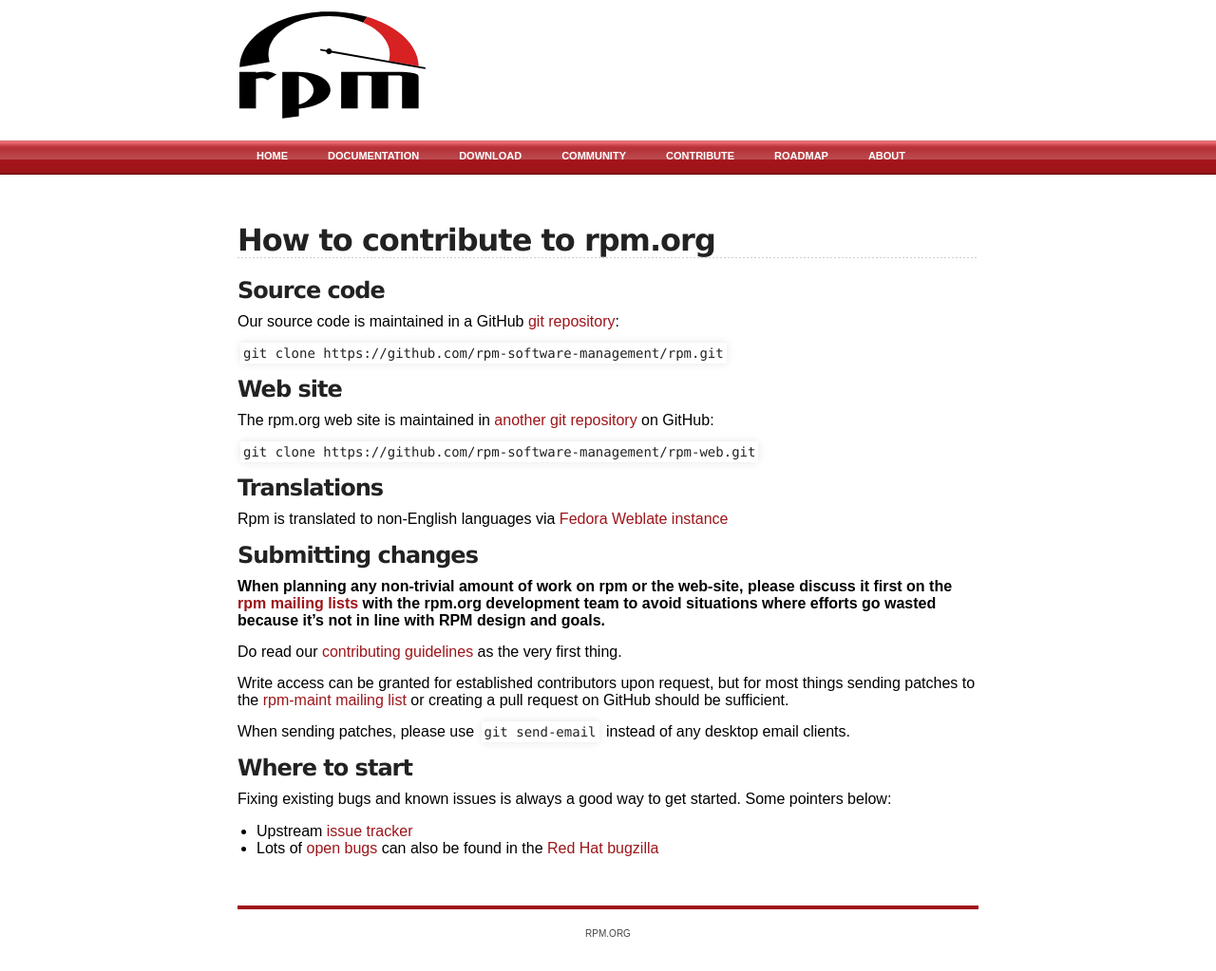
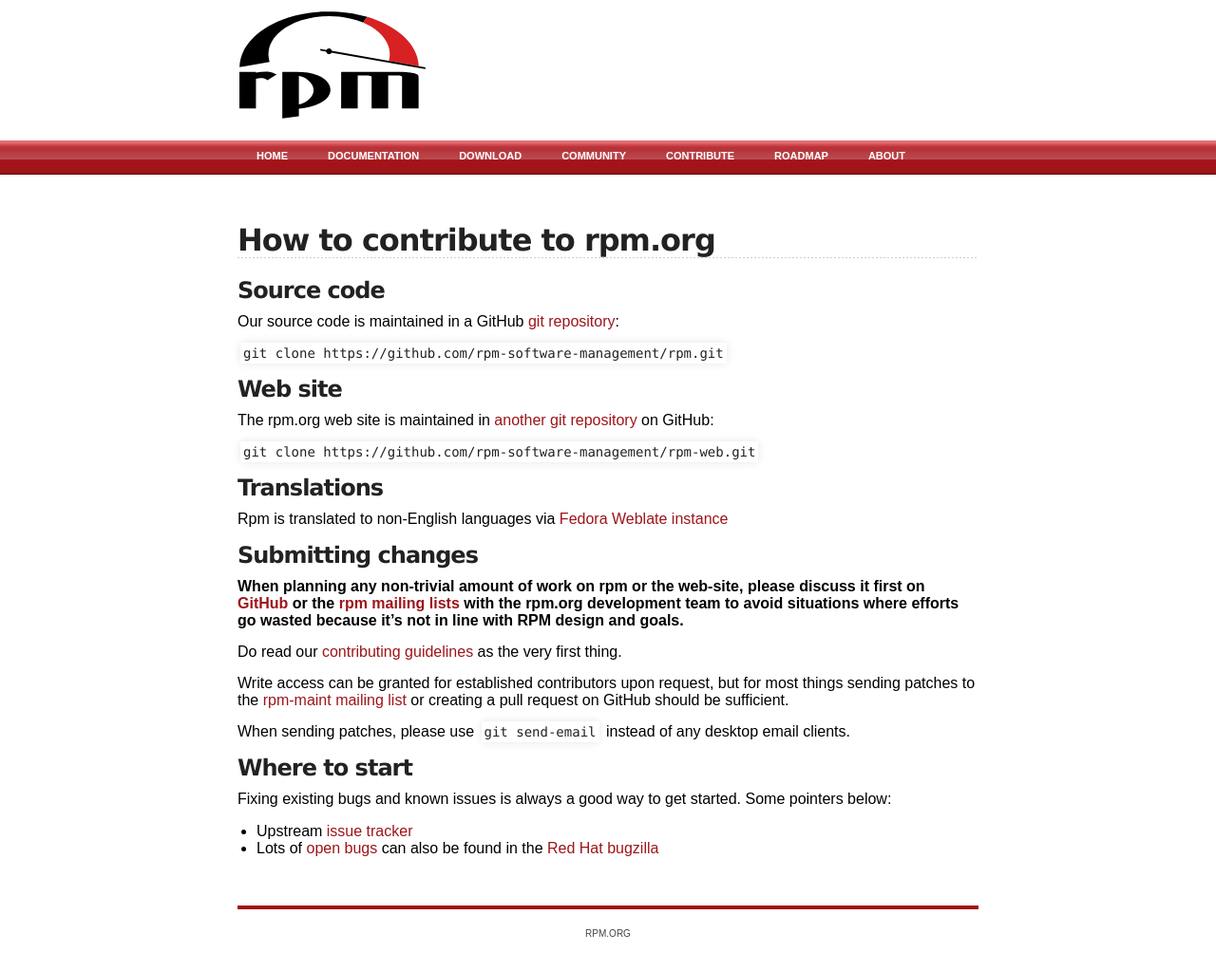
Before and after one commit to rpm-software-management/rpm-web, a Jekyll site: the page built from contribute.md, in a window 1280 px wide. Shown: the whole page at 95% size. Built offline with Jekyll 4.4.1, drawn with Linux system fonts in a browser that asks for light colours.

Commit message:
Link to discussions from contributing page too

```diff
--- a/contribute.md
+++ b/contribute.md
@@ -25,7 +25,9 @@ Rpm is translated to non-English languages via
 ### Submitting changes
 
 **When planning any non-trivial amount of work on rpm or the web-site,
-please discuss it first on the [rpm mailing lists](community) with the
+please discuss it first on
+[GitHub](https://github.com/rpm-software-management/rpm/discussions) or
+the [rpm mailing lists](community) with the
 rpm.org development team to avoid situations where efforts go wasted
 because it's not in line with RPM design and goals.**
 
```
